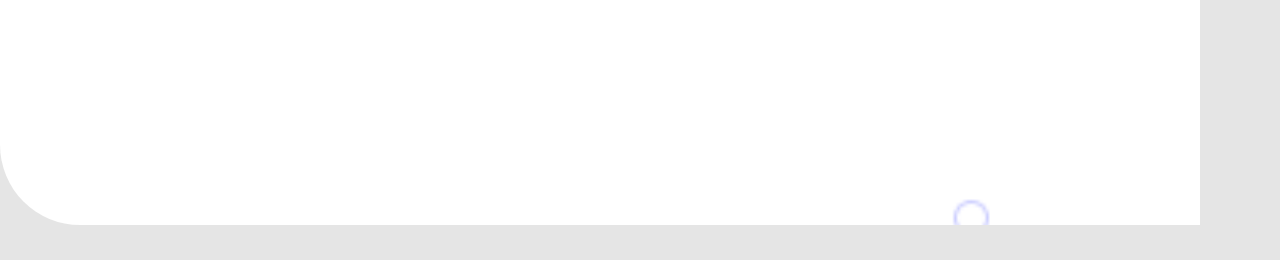
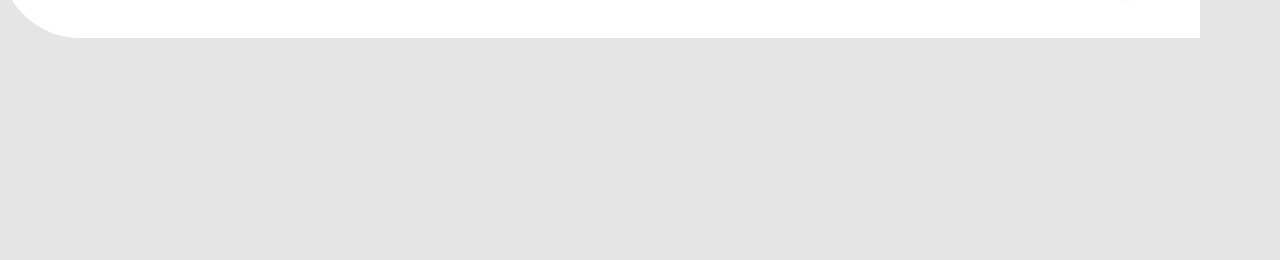
Before and after one commit to montsecruz9/personal-portfolio, a website: page index.html in a window 1280 px wide. Shown: the part 540-800 px from the top of the page. Drawn offline with Linux system fonts and the light colour scheme.

Commit message:
Edit style.css

```diff
--- a/style.css
+++ b/style.css
@@ -12,6 +12,7 @@ body {
 
 .header-nav {
   display: flex;
+
   height: 60px;
   background-color: #fff;
   justify-content: center;
@@ -59,7 +60,7 @@ body {
 }
 
 .flex-container {
-  height: 700px;
+  padding-bottom: 70px;
   background-color: #fff;
   background-repeat: no-repeat;
   border-bottom-left-radius: 80px;
```
